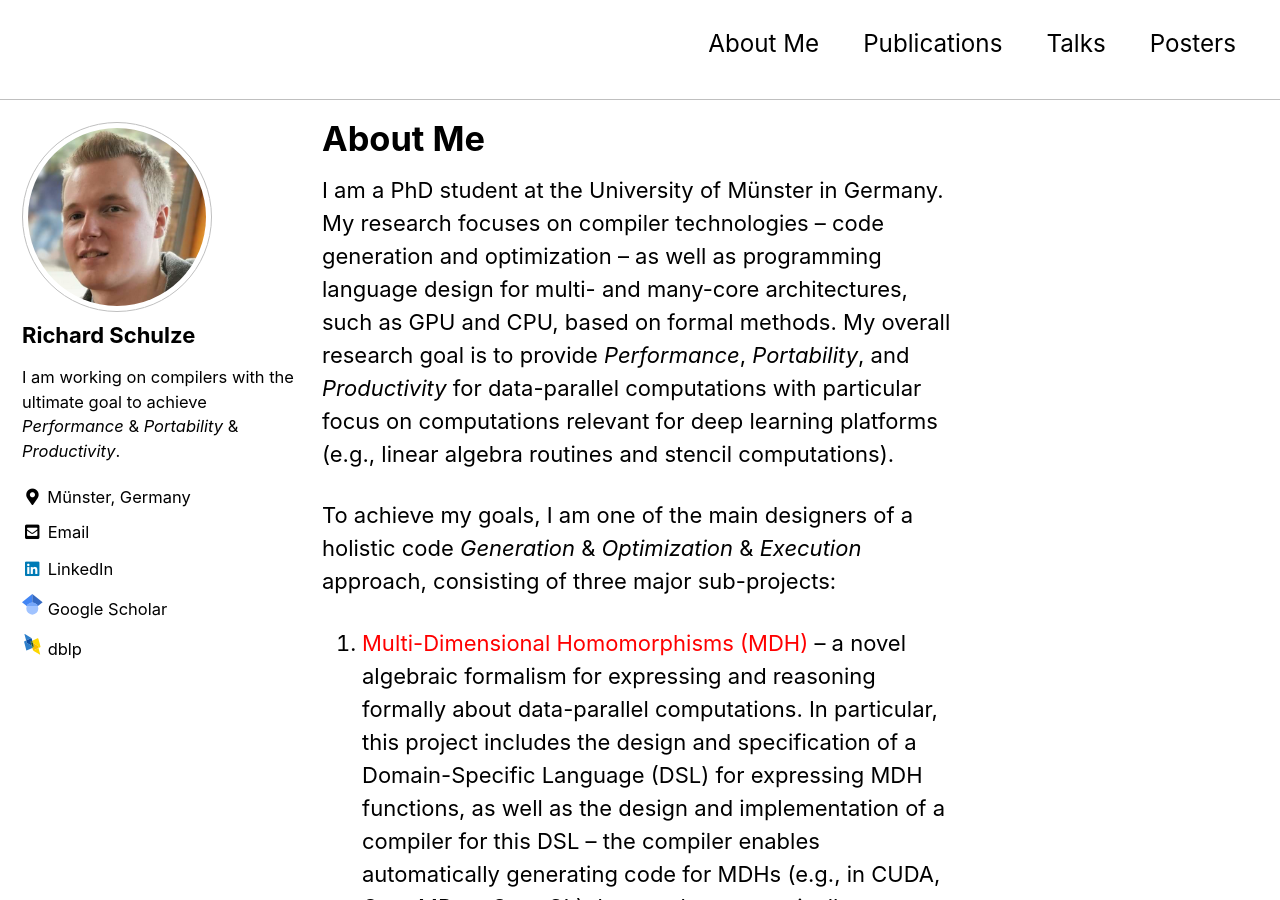
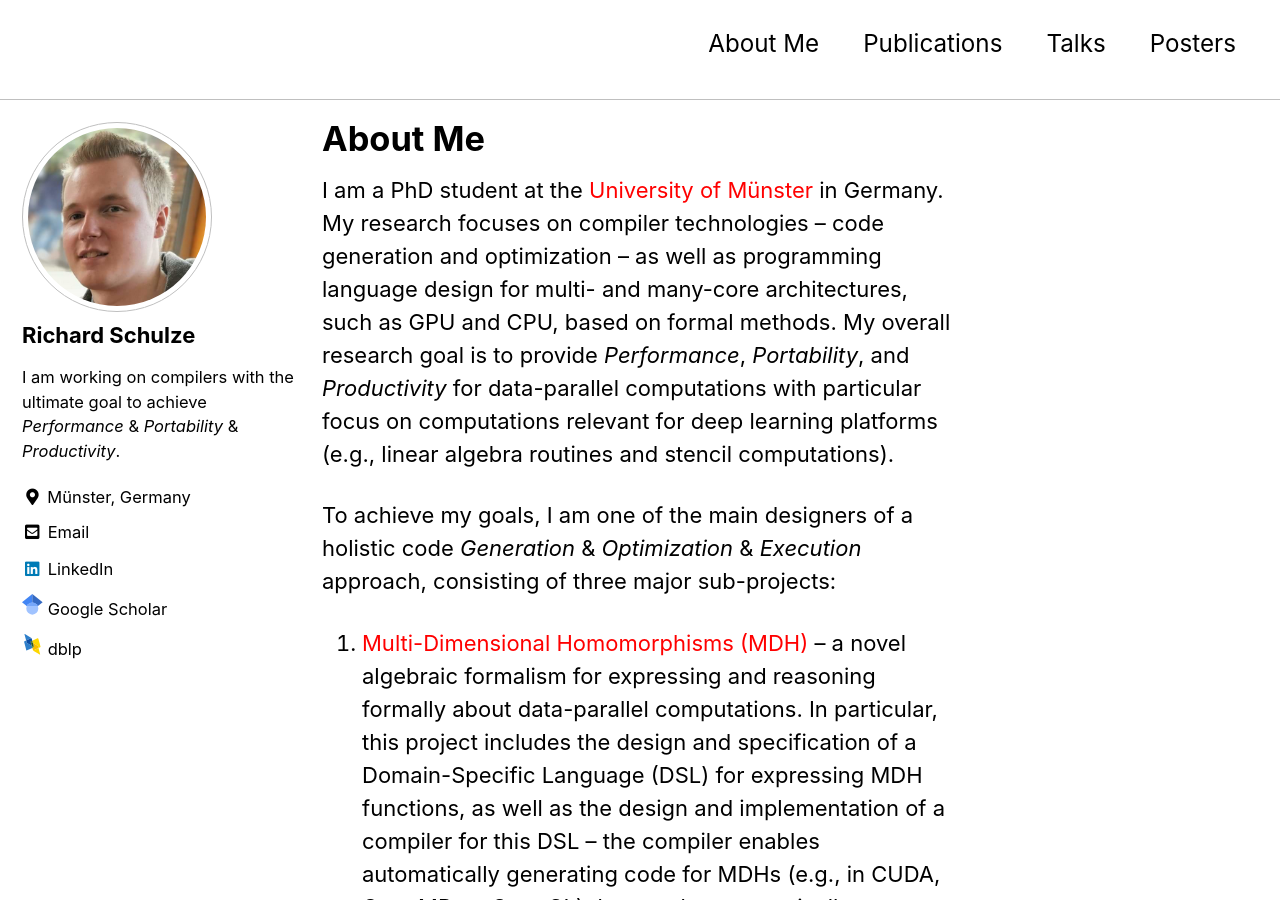
Before and after one commit to richardschulze/richardschulze.github.io, a Jekyll site: the page built from index.md, in a window 1280 px wide and 900 px high. Built offline with Jekyll 4.4.1, drawn with Linux system fonts in a browser that asks for light colours; cached includes are drawn as plain includes; our own code applies the rules of GitHub Pages for plain Markdown files; part of the change alters nothing that is shown.

Commit message:
Fix typos and add links (#6)

```diff
--- a/index.md
+++ b/index.md
@@ -5,7 +5,7 @@ author_profile: true
 
 # About Me
 
-I am a PhD student at the University of Münster in Germany. My research focuses on compiler technologies -- code generation and optimization -- as well as programming language design for multi- and many-core architectures, such as GPU and CPU, based on formal methods. My overall research goal is to provide *Performance*, *Portability*, and *Productivity* for data-parallel computations with particular focus on computations relevant for deep learning platforms (e.g., linear algebra routines and stencil computations).
+I am a PhD student at the [University of Münster](https://www.uni-muenster.de/en/) in Germany. My research focuses on compiler technologies -- code generation and optimization -- as well as programming language design for multi- and many-core architectures, such as GPU and CPU, based on formal methods. My overall research goal is to provide *Performance*, *Portability*, and *Productivity* for data-parallel computations with particular focus on computations relevant for deep learning platforms (e.g., linear algebra routines and stencil computations).
 
 To achieve my goals, I am one of the main designers of a holistic code *Generation* & *Optimization* & *Execution* approach, consisting of three major sub-projects:
 
```
